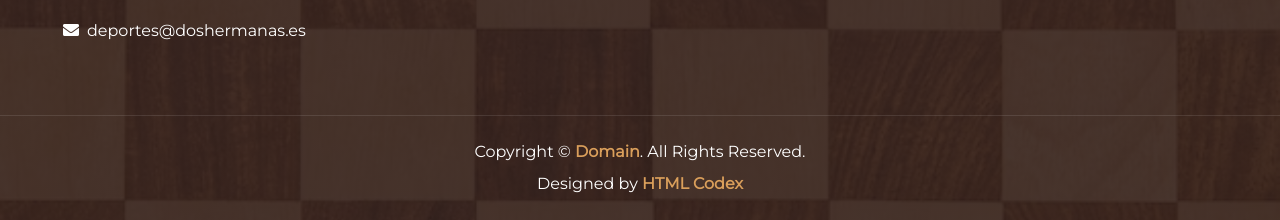
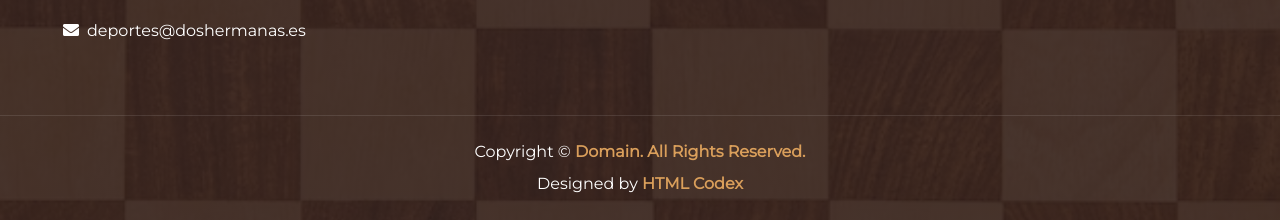
Before and after one commit to JaviJ27/javij27.github.io, a plain HTML site: page index.html in a window 1280 px wide. Shown: the part 2314-2534 px from the top of the page. Drawn offline with nearby package versions, Linux system fonts and the light colour scheme.

Commit message:
Update index.html

```diff
--- a/index.html
+++ b/index.html
@@ -148,7 +148,7 @@
             </div>
         </div>
         <div class="container-fluid text-center text-white border-top mt-4 py-4 px-sm-3 px-md-5" style="border-color: rgba(256, 256, 256, .1) !important;">
-            <p class="mb-2 text-white">Copyright &copy; <a class="font-weight-bold" href="#">Domain</a>. All Rights Reserved.</a></p>
+            <p class="mb-2 text-white">Copyright &copy; <a class="font-weight-bold" href="#">Domain. All Rights Reserved.</a></p>
             <p class="m-0 text-white">Designed by <a class="font-weight-bold" href="https://htmlcodex.com">HTML Codex</a></p>
         </div>
     </div>
```
